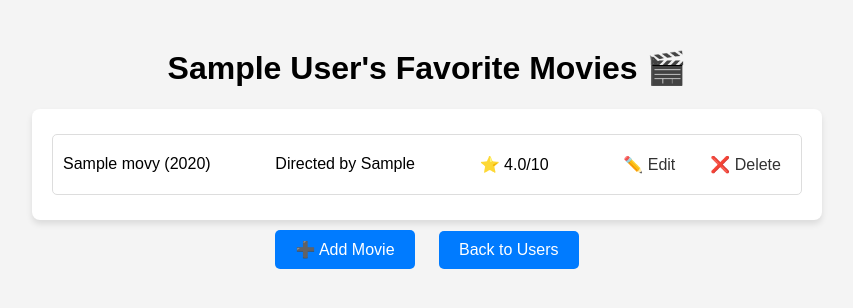
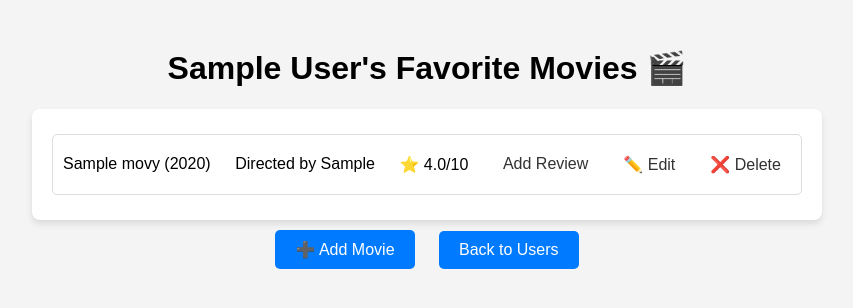
Before and after one commit to kehalit/moviweb_app, a Flask app: page /users/1 in a window 1280 px wide. Shown: the top 308 px of the page, without its empty margins (213-1066 px from the left). Run offline with Flask 3, Linux system fonts and the light colour scheme; tables that the repository leaves empty hold one stand-in row (values such as "Sample post").

Commit message:
add a review link to movie/user page

```diff
--- a/templates/user_movies.html
+++ b/templates/user_movies.html
@@ -16,6 +16,7 @@
                  <span>Directed by {{ movie.director }}</span>
                  <span>⭐ {{ movie.rating }}/10</span>
               <div class="user-actions">
+                  <a class ="action" href ="{{url_for('add_review', user_id=user.user_id, movie_id=movie.movie_id) }}">Add Review</a>
                   <a class="action" href="{{ url_for('update_movie', user_id=user.user_id, movie_id=movie.movie_id) }}">✏️ Edit</a>
               <a class="action" href="{{ url_for('delete_movie', user_id=user.user_id, movie_id=movie.movie_id) }}" onclick="return confirm('Are you sure?');">❌ Delete</a>
 
```
